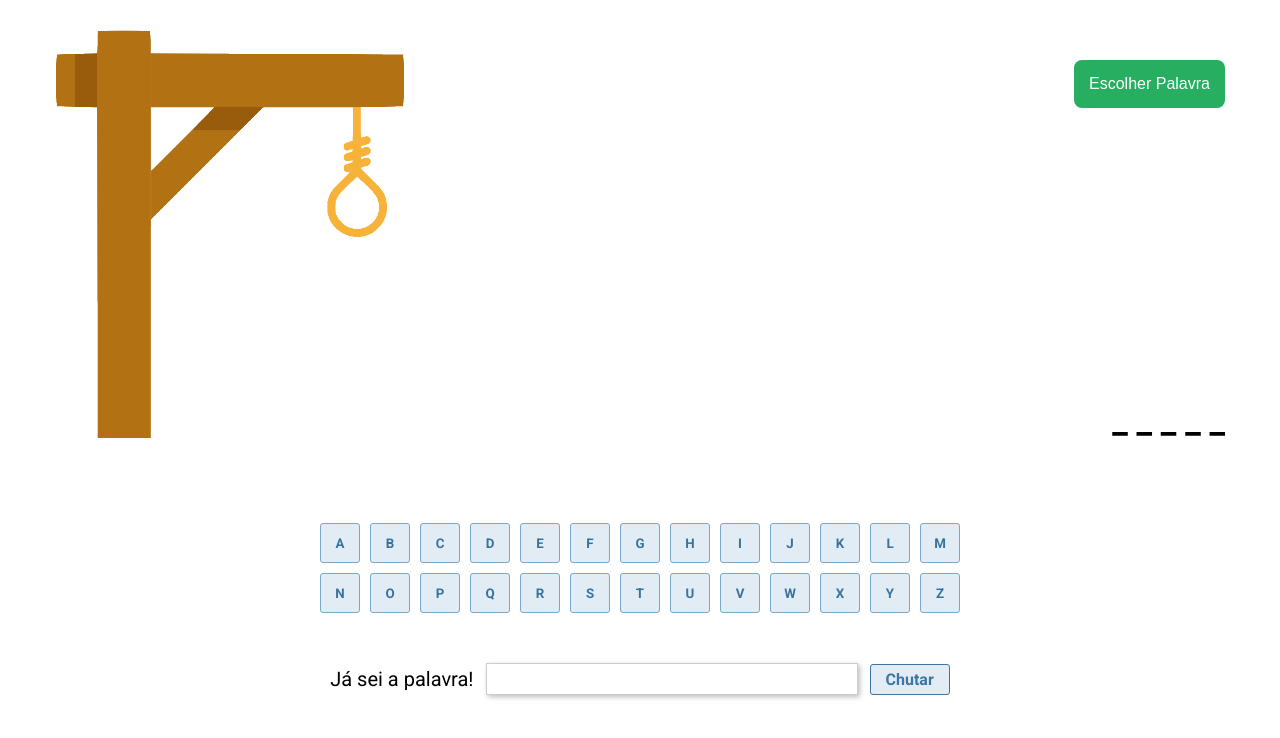
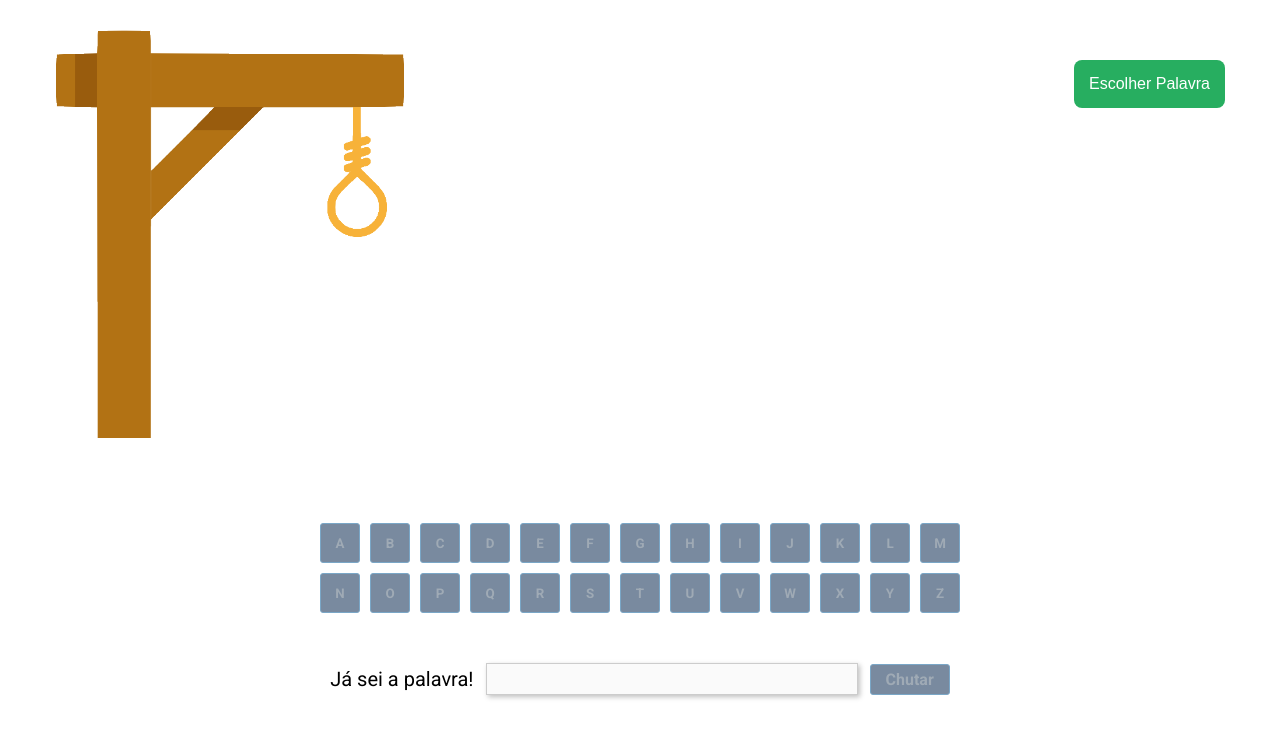
Before and after one commit to gsnorberto/projeto8-jogoforca, a React (Create React App) app: page / in a window 1280 px wide. Shown: the top 738 px of the page. Built offline with nearby package versions, Linux system fonts and the light colour scheme.

Commit message:
Versão com as ações do botão 'Escolher Palavra'

```diff
--- a/src/App.js
+++ b/src/App.js
@@ -1,14 +1,31 @@
+import { useState } from "react";
+
 import palavras from "./palavras";
 import Jogo from "./components/Jogo";
 import Letras from "./components/Letras";
 import Chute from "./components/Chute";
 
 function App() {
+   const [disabledBtn, setDisabledBtn] = useState(true);
+   const [hangmanImage, setHangmanImage] = useState('forca0.png');
+   const [randomWord, setRandomWord] = useState([]);
+   const [numErrors, setNumErrors] = useState(0);
+
+   const startGame = () => {
+      setDisabledBtn(false); // Enable buttons
+      setHangmanImage('forca0.png'); // Initial hangman image
+      setNumErrors(0);
+
+      // random word
+      let randomPosition = Math.floor(Math.random() * (palavras.length + 1)); // random position
+      setRandomWord(palavras[randomPosition].split(""));
+   }
+
    return (
       <>
-         <Jogo />
-         <Letras />
-         <Chute />
+         <Jogo hangmanImage={hangmanImage} startGame={startGame} randomWord={randomWord}/>
+         <Letras disabledBtn={disabledBtn} />
+         <Chute disabledBtn={disabledBtn} />
       </>
    );
 }
--- a/src/components/Chute/index.js
+++ b/src/components/Chute/index.js
@@ -1,12 +1,12 @@
 import { Container, Title, Input, Button, Row } from "./style"
 
-export default function () {
+export default function ({disabledBtn}) {
    return (
       <Container>
          <Row>
             <Title>Já sei a palavra! </Title>
-            <Input />
-            <Button>Chutar</Button>
+            <Input disabled={disabledBtn}/>
+            <Button className={disabledBtn ? 'disabledButton': 'enabledButton'} disabled={disabledBtn}>Chutar</Button>
          </Row>
       </Container>
    )
--- a/src/components/Chute/style.js
+++ b/src/components/Chute/style.js
@@ -27,17 +27,24 @@ export const Button = styled.button`
     font-size: 16px;
     font-weight: bold;
     color: #3C76A1;
-    border: 1px solid #3C76A1;
+    border: 1px solid #7AA7C7;
     background-color: #E1ECF4;
     border-radius: 3px;
     padding: 5px 15px;
 
-    &:hover{
-        background-color: #3C76A1;
-        color: #FFFFFF;
-        cursor: pointer;
+    &.disabledButton{
+        background-color: #798A9F;
+        color: #9FAAB5;
     }
-
+    &.enabledButton{
+        background-color: #E1ECF4;
+        color: #39739D;
+        &:hover{
+            cursor: pointer;
+            background-color: #39739D;
+            color: #E1ECF4;
+        }
+    }
 `
 export const Row = styled.div`
     display: flex;
--- a/src/components/Jogo/index.js
+++ b/src/components/Jogo/index.js
@@ -1,18 +1,18 @@
 import { Container, HangmanImage, StartButton, Row, Column, Underline } from "./style"
 
-export default function () {
+export default function ({hangmanImage, startGame, randomWord}) {
    let alphabet = ['a', 'b', 'c', 'd', 'e', 'f', 'g', 'h', 'i', 'j', 'k', 'l', 'm', 'n', 'o', 'p', 'q', 'r', 's', 't', 'u', 'v', 'w', 'x', 'y', 'z'];
-   let testWord = ['t', 'e', 's', 't', 'e'];
+   console.log(randomWord);
 
    return (
       <Container>
          <Row>
-            <HangmanImage src="./assets/images/forca0.png"></HangmanImage>
+            <HangmanImage src={`./assets/images/${hangmanImage}`}></HangmanImage>
             <Column>
-               <StartButton>Escolher Palavra</StartButton>
+               <StartButton onClick={startGame}>Escolher Palavra</StartButton>
 
                <Underline>
-                  {testWord.map((e, ind) => "_ ")}
+                  {randomWord.map((e, ind) => "_ ")}
                </Underline>
 
             </Column>
--- a/src/components/Letras/index.js
+++ b/src/components/Letras/index.js
@@ -1,11 +1,11 @@
 // index letras
-import { useState } from "react";
+
 import { Keys } from "./style";
 import Btn from "./Btn";
 
-export default function () {
+export default function ({disabledBtn}) {
     let alphabet = ['a', 'b', 'c', 'd', 'e', 'f', 'g', 'h', 'i', 'j', 'k', 'l', 'm', 'n', 'o', 'p', 'q', 'r', 's', 't', 'u', 'v', 'w', 'x', 'y', 'z'];
-   const [disabledBtn, setDisabledBtn] = useState(false);
+
 
     return(
         <Keys>
```
